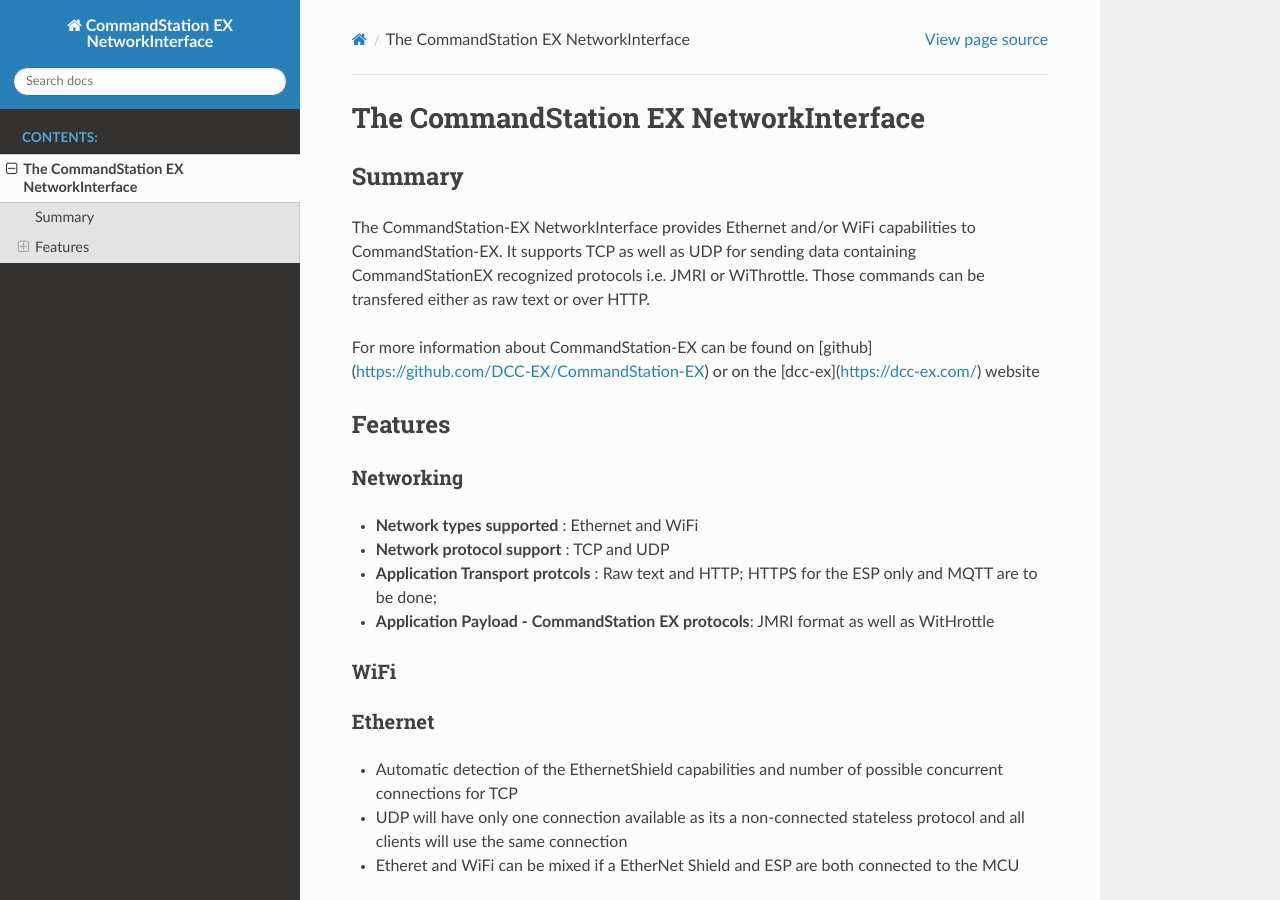
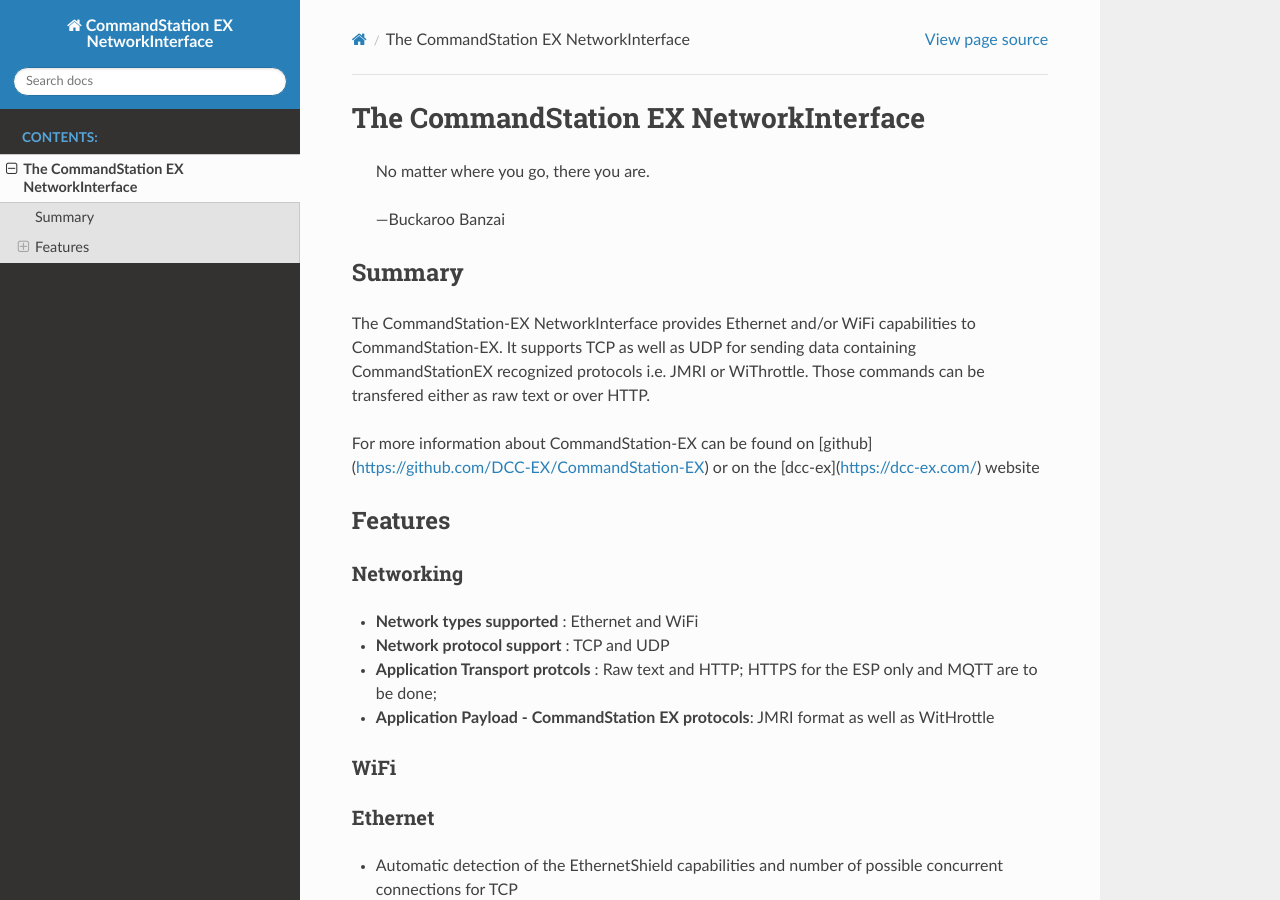
Before and after one commit to grbba/DoxyBreatheSphinx, a Sphinx documentation site: the page built from docs/CSNetworkInterface.rst, in a window 1280 px wide and 900 px high. Built offline with Sphinx 7.4.7 and the Read the Docs theme 2.0.0, drawn with Linux system fonts in a browser that asks for light colours; pages that are not in the unit, such as notebooks, are missing from menus.

```diff
--- a/docs/CSNetworkInterface.rst
+++ b/docs/CSNetworkInterface.rst
@@ -1,5 +1,11 @@
 The CommandStation EX NetworkInterface
 ======================================
+
+.. epigraph::
+
+   No matter where you go, there you are.
+
+   -- Buckaroo Banzai
 
 Summary
 -------
```
